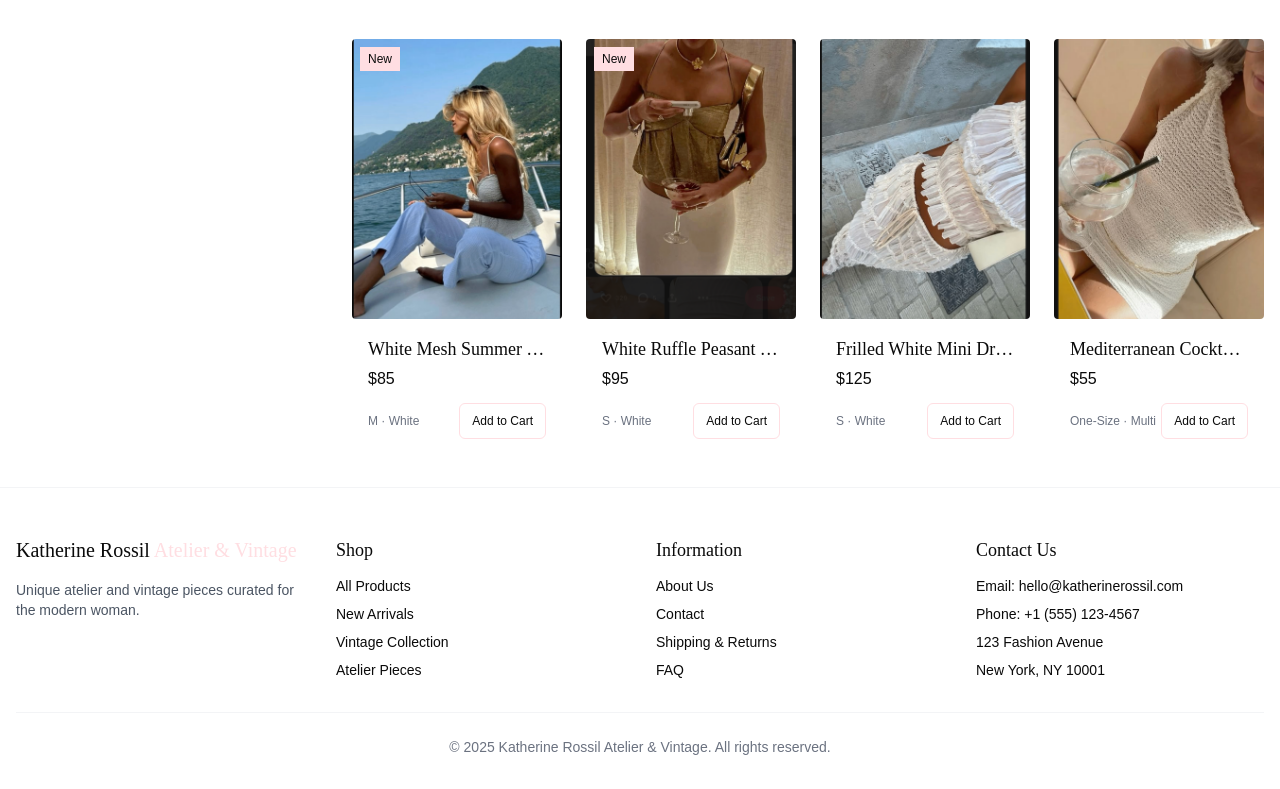
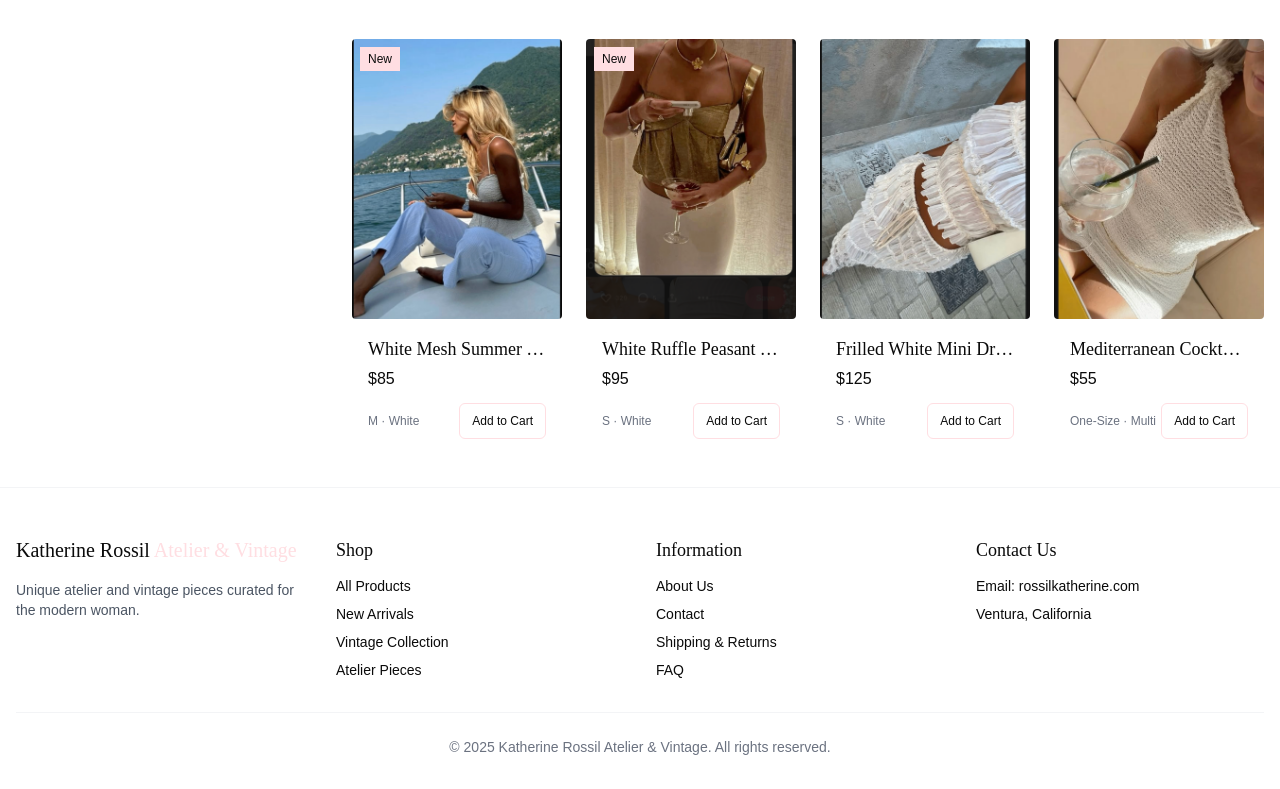
Before and after one commit to KittyKatTheDev/katherinerossilatelier-36, a React (Vite) app: page /shop in a window 1280 px wide. Shown: the part 1481-2270 px from the top of the page. Built offline with nearby package versions, Linux system fonts and the light colour scheme.

Commit message:
Visual edit in Lovable
Edited UI in Lovable

```diff
--- a/src/components/layout/Footer.tsx
+++ b/src/components/layout/Footer.tsx
@@ -1,11 +1,7 @@
-
 import { Link } from 'react-router-dom';
-
 const Footer = () => {
   const currentYear = new Date().getFullYear();
-
-  return (
-    <footer className="bg-white border-t border-gray-100 pt-12 pb-8">
+  return <footer className="bg-white border-t border-gray-100 pt-12 pb-8">
       <div className="container mx-auto px-4">
         <div className="grid grid-cols-1 md:grid-cols-4 gap-8 mb-8">
           {/* Brand Column */}
@@ -74,10 +70,12 @@ const Footer = () => {
           <div>
             <h4 className="font-serif text-lg mb-3">Contact Us</h4>
             <ul className="space-y-2 text-sm">
-              <li>Email: hello@katherinerossil.com</li>
-              <li>Phone: +1 (555) 123-4567</li>
-              <li>123 Fashion Avenue</li>
-              <li>New York, NY 10001</li>
+              <li>Email: rossilkatherine.com</li>
+              <li>
+            </li>
+              <li>Ventura, California</li>
+              <li>
+            </li>
             </ul>
           </div>
         </div>
@@ -86,8 +84,6 @@ const Footer = () => {
           <p>&copy; {currentYear} Katherine Rossil Atelier & Vintage. All rights reserved.</p>
         </div>
       </div>
-    </footer>
-  );
+    </footer>;
 };
-
 export default Footer;
```
